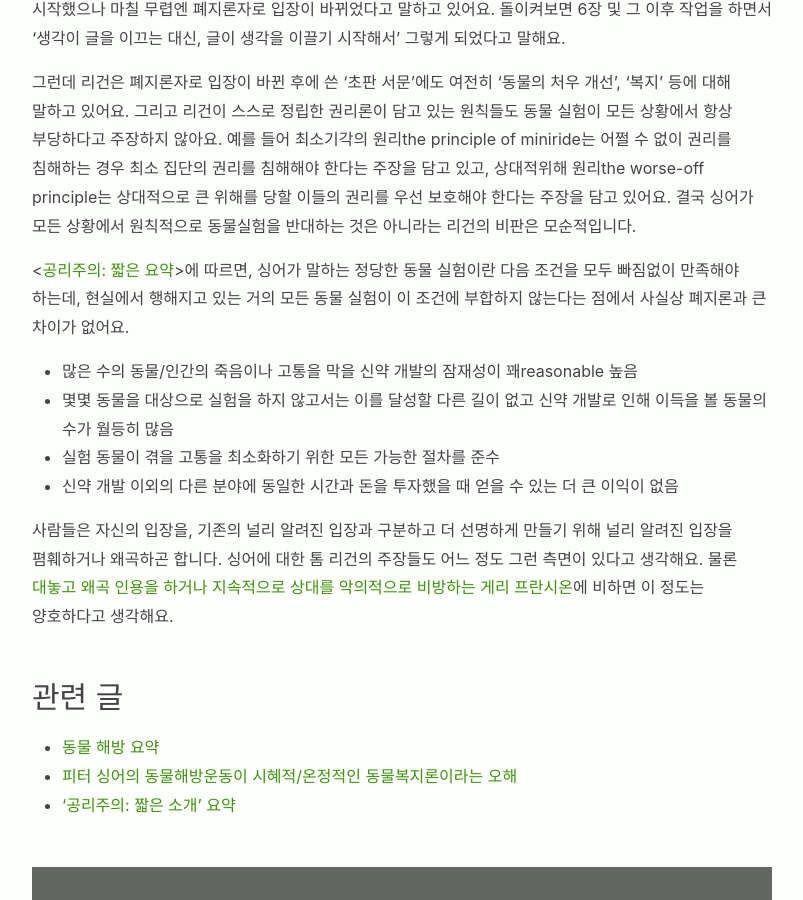
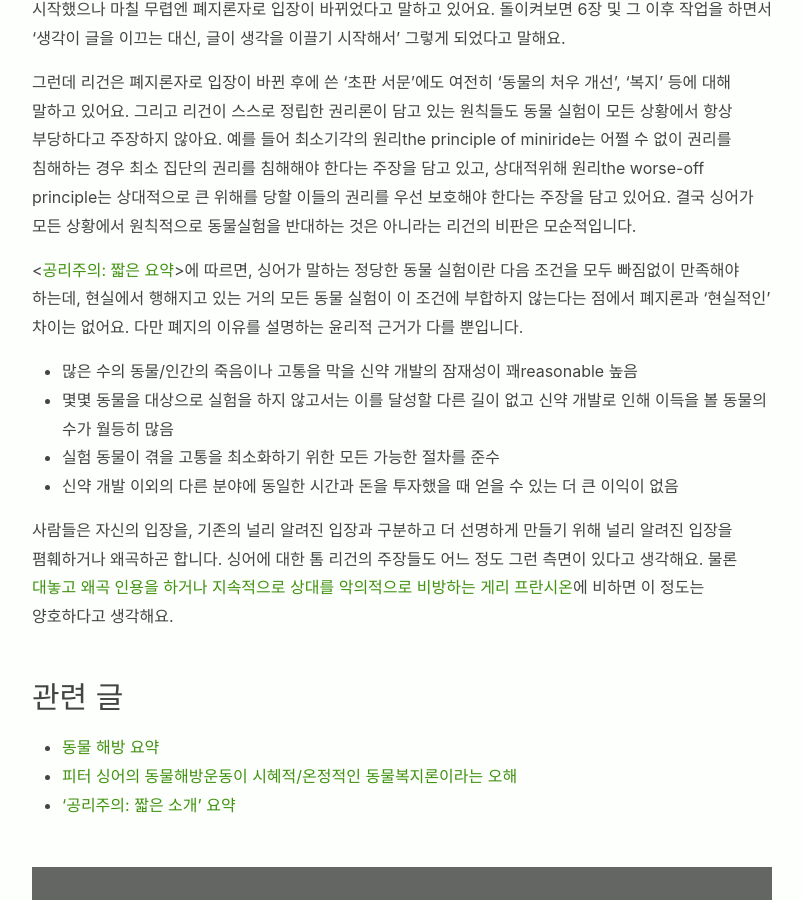
Before and after one commit to veganstudies/veganstudies.github.io, a Jekyll site: the page built from _posts/2019-07-25-singer-vs-regan.md, in a window 1280 px wide and 900 px high, scrolled down 4991 px. Shown: the whole window, without its empty margins (238-1041 px from the left). Built offline with Jekyll 4.4.1, drawn with Linux system fonts in a browser that asks for light colours.

Commit message:
Update 2019-07-25-singer-vs-regan.md

```diff
--- a/_posts/2019-07-25-singer-vs-regan.md
+++ b/_posts/2019-07-25-singer-vs-regan.md
@@ -229,7 +229,8 @@ consideration'이라고 합니다. 도덕적으로 옳은 행동이란 공리주
 \<[공리주의: 짧은 요약](/2020/02/01/utilitarianism-a-very-short-introduction.html)\>에
 따르면, 싱어가 말하는 정당한 동물 실험이란 다음 조건을 모두 빠짐없이 만족해야
 하는데, 현실에서 행해지고 있는 거의 모든 동물 실험이 이 조건에 부합하지 않는다는
-점에서 사실상 폐지론과 큰 차이가 없어요.
+점에서 폐지론과 '현실적인' 차이는 없어요. 다만 폐지의 이유를 설명하는 윤리적
+근거가 다를 뿐입니다.
 
 - 많은 수의 동물/인간의 죽음이나 고통을 막을 신약 개발의 잠재성이
   꽤reasonable 높음
```
